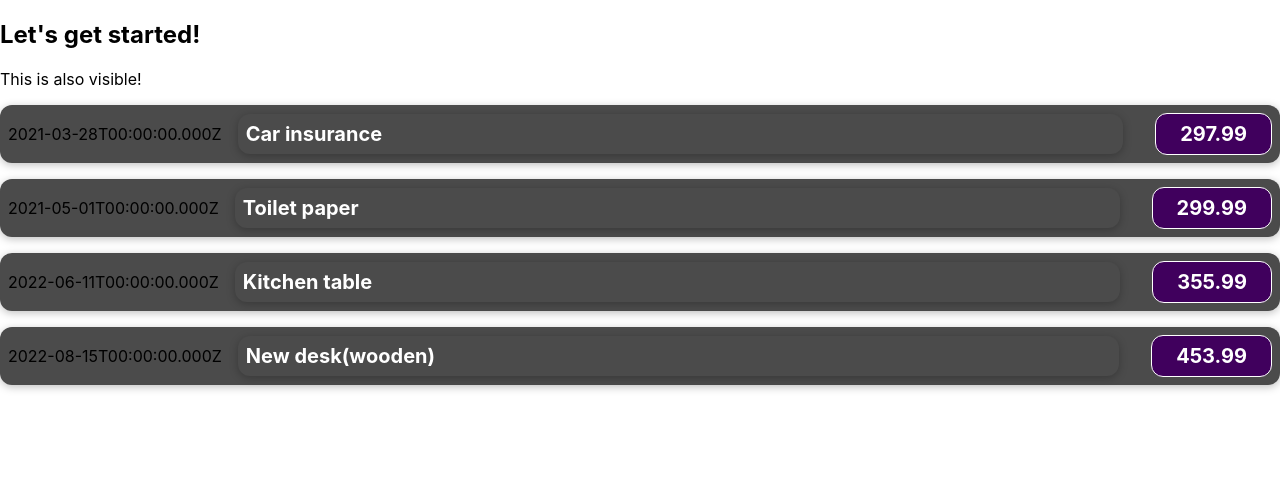
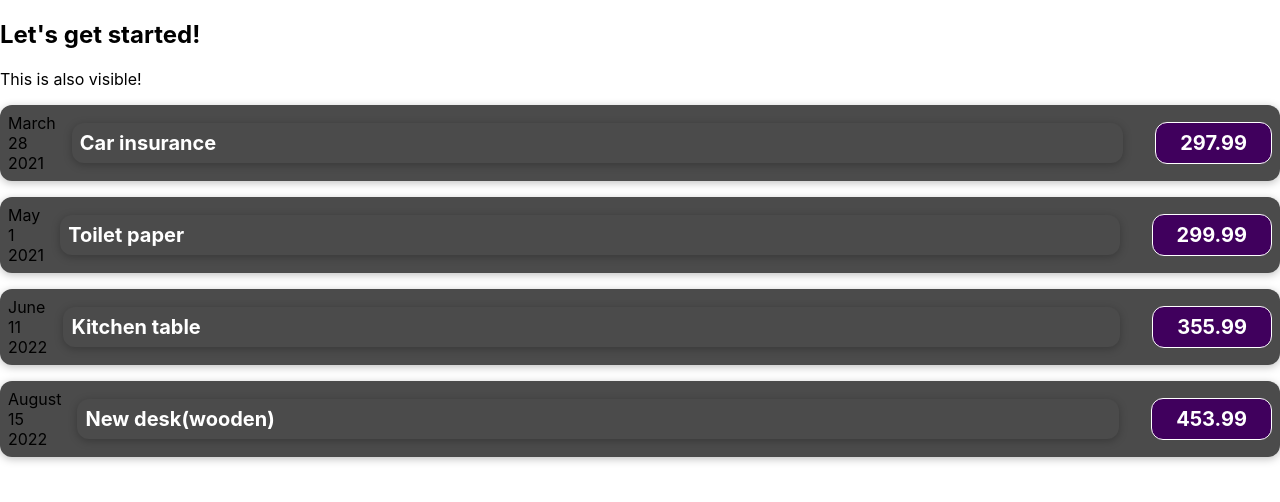
Before and after one commit to kbugaienko/Udemy_Bootcamp2022, a React (Create React App) app in the folder React/react-complete-guide/: page / in a window 1280 px wide. Shown: the top 502 px of the page. Built offline with nearby package versions, Linux system fonts and the light colour scheme.

Commit message:
React: add 'normal' JS logic to cpmponents

```diff
--- a/React/react-complete-guide/src/components/ExpenseItem.js
+++ b/React/react-complete-guide/src/components/ExpenseItem.js
@@ -1,9 +1,18 @@
 import './ExpenseItem.css';
 
 function ExpenseItem(props) {
+
+  const month = props.data.toLocaleString('en-US', {month: 'long'});
+  const day = props.data.toLocaleString('en-US', {day: 'numeric'});
+  const year = props.data.getFullYear();
+
   return (
     <div className='expense-item'>
-      <div>{props.data.toISOString()}</div>
+      <div>
+        <div>{month}</div>
+        <div>{day}</div>
+        <div>{year}</div>
+      </div>
       <div className='expense-item__description'>
         <h2 className='expense-item h2'>{props.title}</h2>
         <div className='expense-item__price'>{props.price}</div>
```
